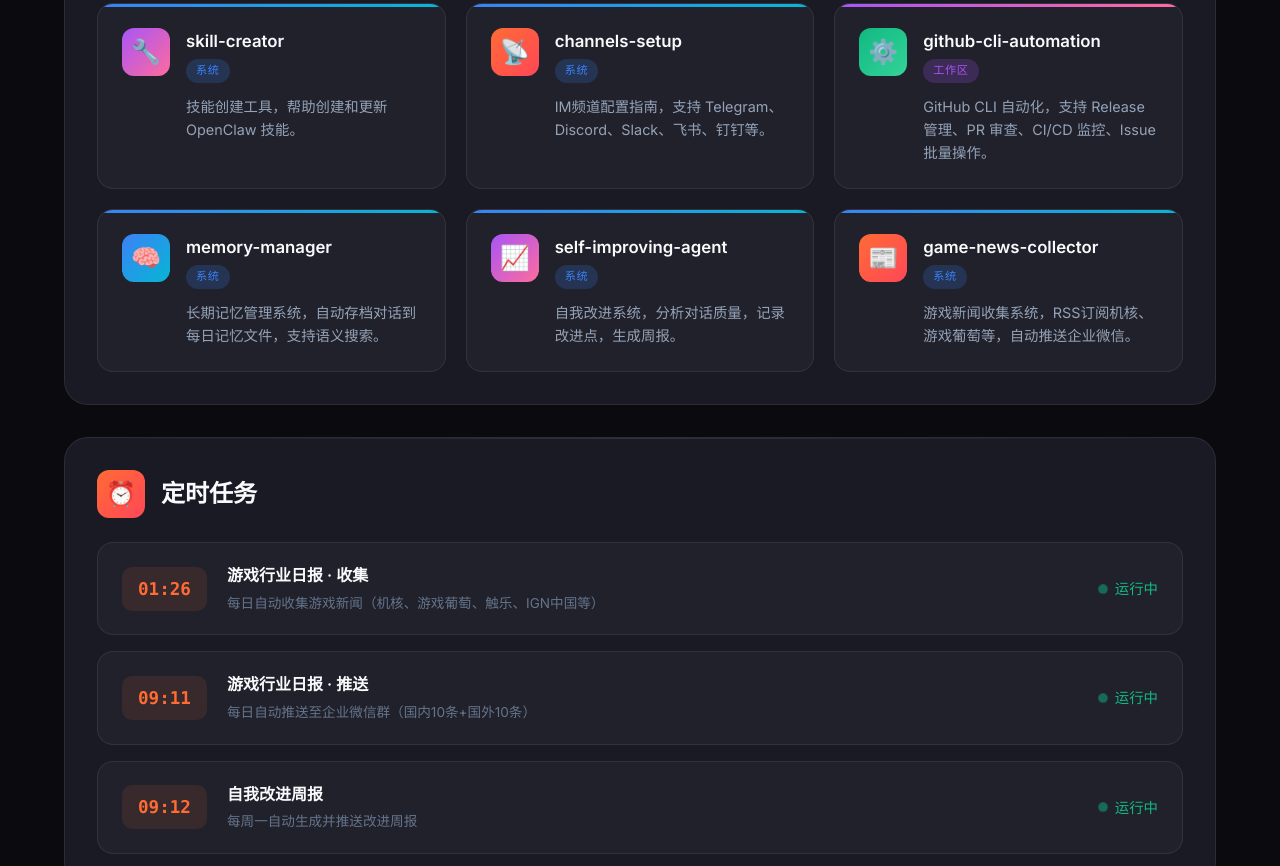
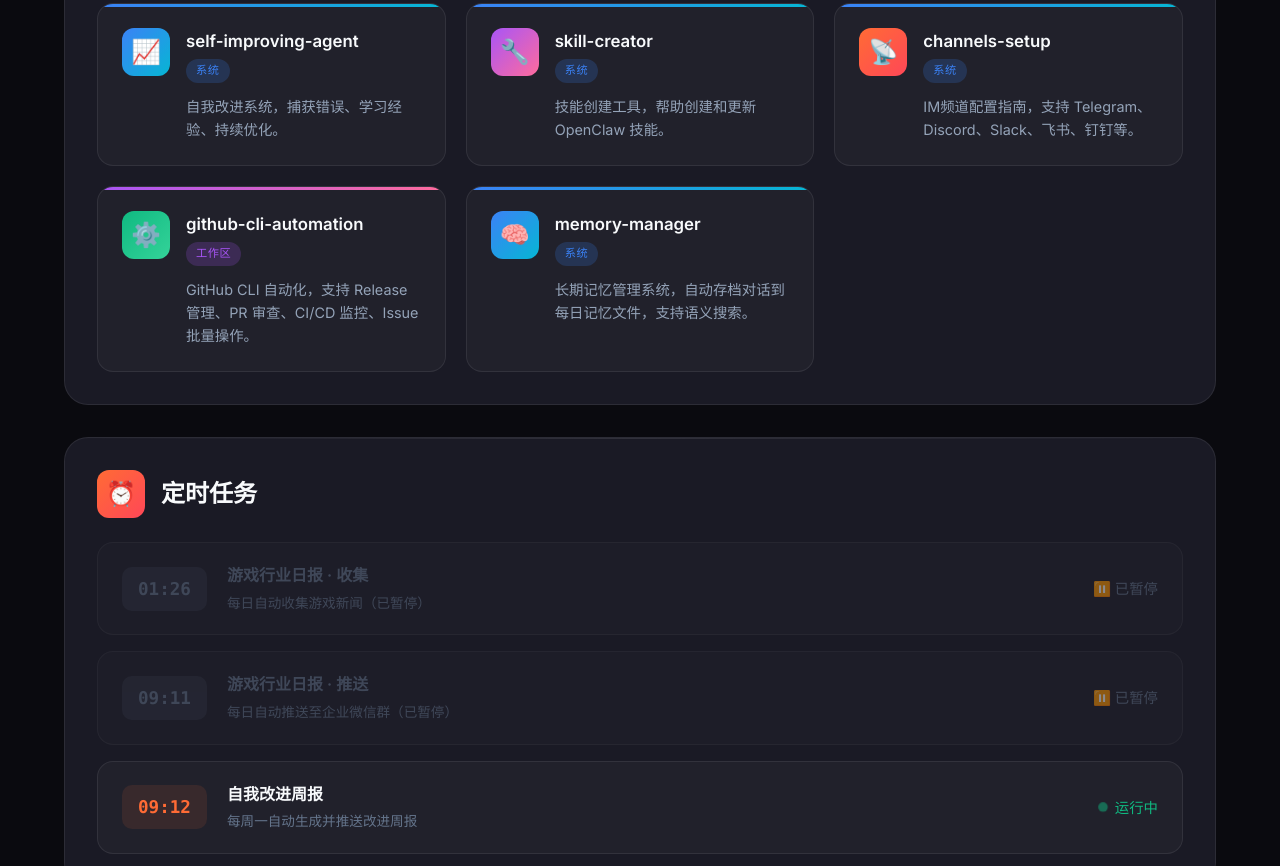
Before and after one commit to WayneFWJ/kimi-claw-status, a plain HTML site: page index.html in a window 1280 px wide. Shown: the part 1670-2536 px from the top of the page. Drawn offline with Linux system fonts and the light colour scheme.

Commit message:
更新监控页面：添加 srpg-design skill，暂停新闻推送

```diff
--- a/index.html
+++ b/index.html
@@ -410,6 +410,17 @@
             <div class="skills-grid">
                 <div class="skill-card system">
                     <div class="skill-header">
+                        <div class="skill-icon orange">⚔️</div>
+                        <div class="skill-title-row">
+                            <span class="skill-name">srpg-design</span>
+                            <span class="skill-tag system">系统</span>
+                        </div>
+                    </div>
+                    <div class="skill-desc">SRPG战棋游戏设计专业技能，含伤害公式、克制机制、关卡设计、养成系统、8+标杆产品分析。</div>
+                </div>
+
+                <div class="skill-card system">
+                    <div class="skill-header">
                         <div class="skill-icon blue">🎮</div>
                         <div class="skill-title-row">
                             <span class="skill-name">tactical-level-designer</span>
@@ -517,28 +528,6 @@
                     </div>
                     <div class="skill-desc">长期记忆管理系统，自动存档对话到每日记忆文件，支持语义搜索。</div>
                 </div>
-
-                <div class="skill-card system">
-                    <div class="skill-header">
-                        <div class="skill-icon purple">📈</div>
-                        <div class="skill-title-row">
-                            <span class="skill-name">self-improving-agent</span>
-                            <span class="skill-tag system">系统</span>
-                        </div>
-                    </div>
-                    <div class="skill-desc">自我改进系统，分析对话质量，记录改进点，生成周报。</div>
-                </div>
-
-                <div class="skill-card system">
-                    <div class="skill-header">
-                        <div class="skill-icon orange">📰</div>
-                        <div class="skill-title-row">
-                            <span class="skill-name">game-news-collector</span>
-                            <span class="skill-tag system">系统</span>
-                        </div>
-                    </div>
-                    <div class="skill-desc">游戏新闻收集系统，RSS订阅机核、游戏葡萄等，自动推送企业微信。</div>
-                </div>
             </div>
         </div>
 
@@ -548,21 +537,21 @@
                 <h2 class="card-title">定时任务</h2>
             </div>
             <div class="cron-list">
-                <div class="cron-item">
-                    <span class="cron-time">01:26</span>
+                <div class="cron-item" style="opacity: 0.5;">
+                    <span class="cron-time" style="background: rgba(100,116,139,0.2); color: #64748b;">01:26</span>
                     <div class="cron-info">
-                        <div class="cron-name">游戏行业日报 · 收集</div>
-                        <div class="cron-schedule">每日自动收集游戏新闻（机核、游戏葡萄、触乐、IGN中国等）</div>
+                        <div class="cron-name" style="color: var(--text-muted);">游戏行业日报 · 收集</div>
+                        <div class="cron-schedule">每日自动收集游戏新闻（已暂停）</div>
                     </div>
-                    <span class="cron-status"><span class="status-dot-inline"></span>运行中</span>
+                    <span style="color: #64748b; font-size: 0.9rem; font-weight: 500;">⏸️ 已暂停</span>
                 </div>
-                <div class="cron-item">
-                    <span class="cron-time">09:11</span>
+                <div class="cron-item" style="opacity: 0.5;">
+                    <span class="cron-time" style="background: rgba(100,116,139,0.2); color: #64748b;">09:11</span>
                     <div class="cron-info">
-                        <div class="cron-name">游戏行业日报 · 推送</div>
-                        <div class="cron-schedule">每日自动推送至企业微信群（国内10条+国外10条）</div>
+                        <div class="cron-name" style="color: var(--text-muted);">游戏行业日报 · 推送</div>
+                        <div class="cron-schedule">每日自动推送至企业微信群（已暂停）</div>
                     </div>
-                    <span class="cron-status"><span class="status-dot-inline"></span>运行中</span>
+                    <span style="color: #64748b; font-size: 0.9rem; font-weight: 500;">⏸️ 已暂停</span>
                 </div>
                 <div class="cron-item">
                     <span class="cron-time">09:12</span>
@@ -645,7 +634,7 @@
                 <a href="#" class="footer-link">文档</a>
                 <a href="#" class="footer-link">更新日志</a>
             </div>
-            <p>最后更新: 2026-03-12 · 小岛秀夫 v1.0.2</p>
+            <p>最后更新: 2026-03-16 · 小岛秀夫 v1.0.3</p>
         </footer>
     </div>
 
```
